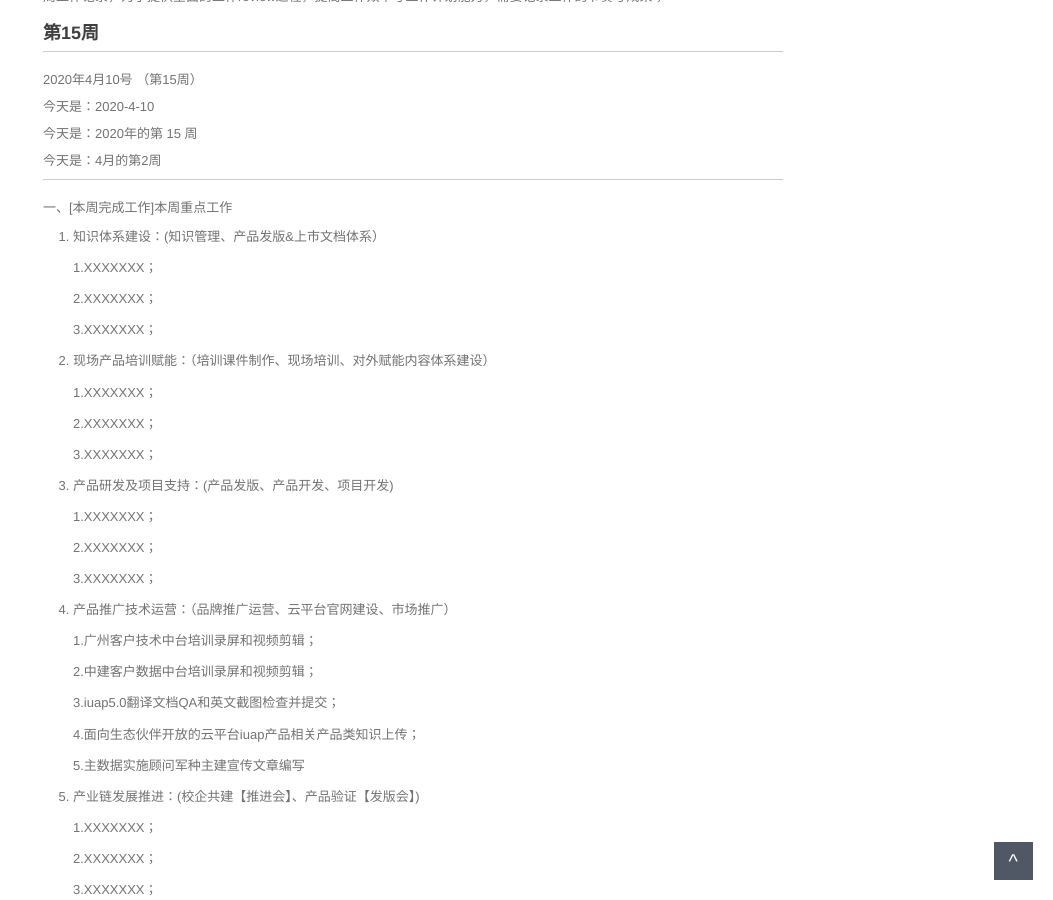
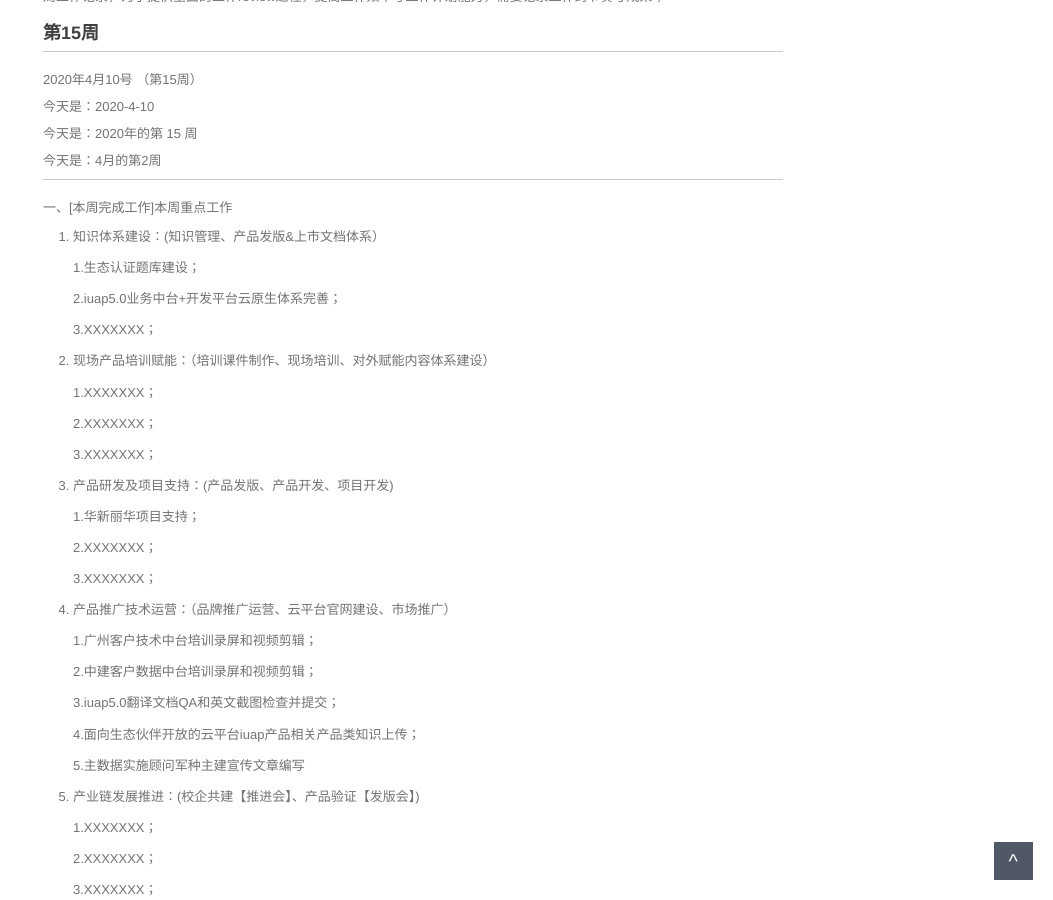
Before and after one commit to walllFlower/blog, a Jekyll site: the page built from 2020-02-28-day_report.md, in a window 1280 px wide and 900 px high, scrolled down 310 px. Shown: the whole window, without its empty margins (227-1280 px from the left). Built offline with Jekyll 4.4.1, drawn with Linux system fonts in a browser that asks for light colours; comment, search, counter and statistics services are not loaded.

Commit message:
Update 2020-02-28-day_report.md

```diff
--- a/2020-02-28-day_report.md
+++ b/2020-02-28-day_report.md
@@ -26,9 +26,9 @@ categories: 技术运营工作周报
 
 1. 知识体系建设：(知识管理、产品发版&上市文档体系）
 
-    1.XXXXXXX；
+    1.生态认证题库建设；
 
-    2.XXXXXXX；
+    2.iuap5.0业务中台+开发平台云原生体系完善；
 
     3.XXXXXXX；
 
@@ -42,7 +42,7 @@ categories: 技术运营工作周报
 
 3. 产品研发及项目支持：(产品发版、产品开发、项目开发)
 
-    1.XXXXXXX；
+    1.华新丽华项目支持；
 
     2.XXXXXXX；
 
```
